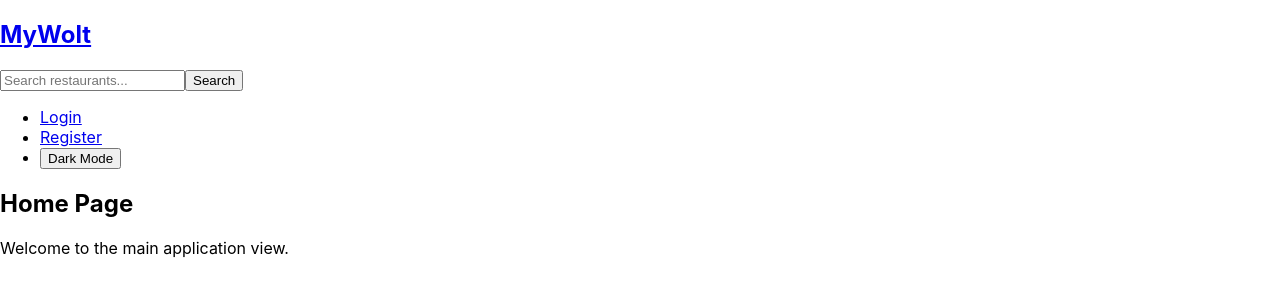
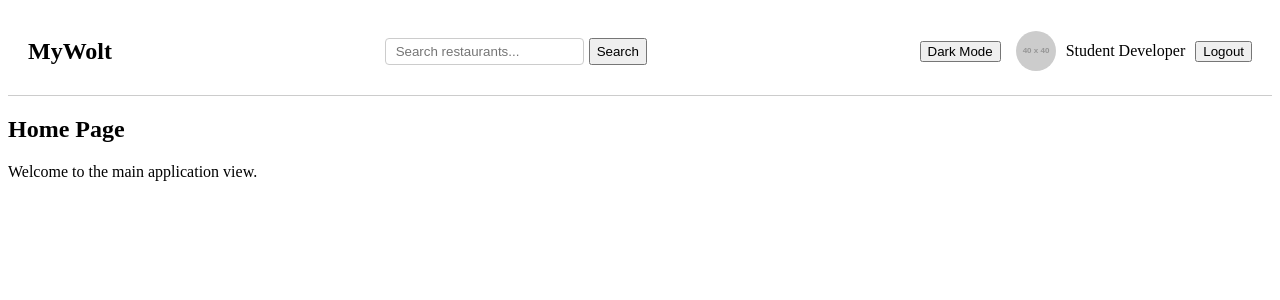
Before and after one commit to edenweinreb/ex1, a React (Create React App) app in the folder Ex1/src/ex4-react/: page / in a window 1280 px wide. Shown: the top 300 px of the page. Built offline with nearby package versions, Linux system fonts and the light colour scheme.

Commit message:
AE-154 : Dark Mode, Sort to Folders and add the react methods

```diff
--- /dev/null
+++ b/Ex1/src/ex4-react/src/components/layout/Header.css
@@ -0,0 +1,40 @@
+/* src/components/layout/Header.css */
+
+.navbar {
+  display: flex;
+  justify-content: space-between;
+  align-items: center;
+  padding: 10px 20px;
+  border-bottom: 1px solid #ccc;
+  transition: background-color 0.3s, color 0.3s;
+}
+
+.search-bar {
+  display: flex;
+  gap: 5px;
+}
+
+.search-bar input {
+  padding: 5px 10px;
+  border: 1px solid #ccc;
+  border-radius: 4px;
+}
+
+.user-controls {
+  display: flex;
+  align-items: center;
+  gap: 15px;
+}
+
+.profile-section {
+  display: flex;
+  align-items: center;
+  gap: 10px;
+}
+
+.profile-pic {
+  width: 40px;
+  height: 40px;
+  border-radius: 50%;
+  object-fit: cover;
+}
--- a/Ex1/src/ex4-react/src/components/layout/Header.js
+++ b/Ex1/src/ex4-react/src/components/layout/Header.js
@@ -1,15 +1,24 @@
 import React, { useState, useRef } from 'react';
-import { Link } from 'react-router-dom';
+import { Link, useNavigate } from 'react-router-dom';
+import "./Header.css";
 
 function Header() {
   // Manage search input state
   const [searchQuery, setSearchQuery] = useState('');
+  const searchInputRef = useRef(null);
 
   // Manage application theme state
   const [isDarkMode, setIsDarkMode] = useState(false);
 
-  // Direct reference to the search input DOM element
-  const searchInputRef = useRef(null);
+  // MOCK USER STATE: Simulates a logged-in user.
+  // TODO: Replace this with real user data from context/JWT after successful login.
+  const [user, setUser] = useState({
+    isLoggedIn: true, // Change to 'false' to test the Logged-Out view
+    displayName: "Student Developer",
+    profilePic: "https://via.placeholder.com/40" // Placeholder image URL
+  });
+
+  const navigate = useNavigate();
 
   const handleSearchChange = (e) => {
     setSearchQuery(e.target.value);
@@ -22,15 +31,33 @@ function Header() {
   };
 
   const toggleTheme = () => {
-    setIsDarkMode(!isDarkMode);
-    // TODO: Implement global CSS class toggle logic here
+    setIsDarkMode((prevMode) => {
+      const newMode = !prevMode;
+      if (newMode) {
+        document.body.classList.add('dark-mode');
+      } else {
+        document.body.classList.remove('dark-mode');
+      }
+      return newMode;
+    });
+  };
+
+  const handleLogout = () => {
+    //Remove the token from storage to logout
+    localStorage.removeItem('token');
+    //Reset the mock global user state
+    setUser({ isLoggedIn: false, displayName: "", profilePic: "" });
+    //Redirect the user to the login page immediately
+    navigate('/login');
   };
 
   return (
-    <nav style={{ background: isDarkMode ? '#333' : '#fff', color: isDarkMode ? '#fff' : '#000' }}>
-      <div className="nav-container">
-        <h1><Link to="/">MyWolt</Link></h1>
+    <nav className="navbar" >
 
+      {/* 1. Logo */}
+      <h2><Link to="/" style={{ color: 'inherit', textDecoration: 'none' }}>MyWolt</Link></h2>
+
+      {/* 2. Search Bar */}
       <div className="search-bar">
         <input
           type="text"
@@ -42,15 +69,31 @@ function Header() {
         <button onClick={handleFocusSearch}>Search</button>
       </div>
 
-        <ul className="nav-links">
-          <li><Link to="/login">Login</Link></li>
-          <li><Link to="/register">Register</Link></li>
-          <li>
+      {/* 3. User Controls & Theme */}
+      <div className="user-controls">
         <button onClick={toggleTheme}>
           {isDarkMode ? 'Light Mode' : 'Dark Mode'}
         </button>
-          </li>
-        </ul>
+
+        {/* Conditional Rendering: Check if user is logged in */}
+        {user.isLoggedIn ? (
+          // Logged-In View: Show profile picture, name, and logout button
+          <div className="profile-section">
+            <img
+              src={user.profilePic}
+              alt="Profile"
+              className="profile-pic"
+            />
+            <span>{user.displayName}</span>
+            <button onClick={handleLogout}>Logout</button>
+          </div>
+        ) : (
+          // Logged-Out View: Show login and register links
+          <div className="profile-section">
+            <Link to="/login">Login</Link>
+            <Link to="/register">Register</Link>
+          </div>
+        )}
       </div>
     </nav>
   );
--- a/Ex1/src/ex4-react/src/index.css
+++ b/Ex1/src/ex4-react/src/index.css
@@ -1,13 +1,15 @@
 body {
-  margin: 0;
-  font-family: -apple-system, BlinkMacSystemFont, 'Segoe UI', 'Roboto', 'Oxygen',
-    'Ubuntu', 'Cantarell', 'Fira Sans', 'Droid Sans', 'Helvetica Neue',
-    sans-serif;
-  -webkit-font-smoothing: antialiased;
-  -moz-osx-font-smoothing: grayscale;
+  transition: background-color 0.3s ease, color 0.3s ease;
+  background-color: #ffffff;
+  color: #000000;
 }
 
-code {
-  font-family: source-code-pro, Menlo, Monaco, Consolas, 'Courier New',
-    monospace;
+body.dark-mode {
+  background-color: #121212;
+  color: #ffffff;
 }
+
+body.dark-mode .navbar {
+  background-color: #333333;
+  border-bottom: 1px solid #555;
+}
```
Lines whose indentation alone changed are shown as unchanged.
